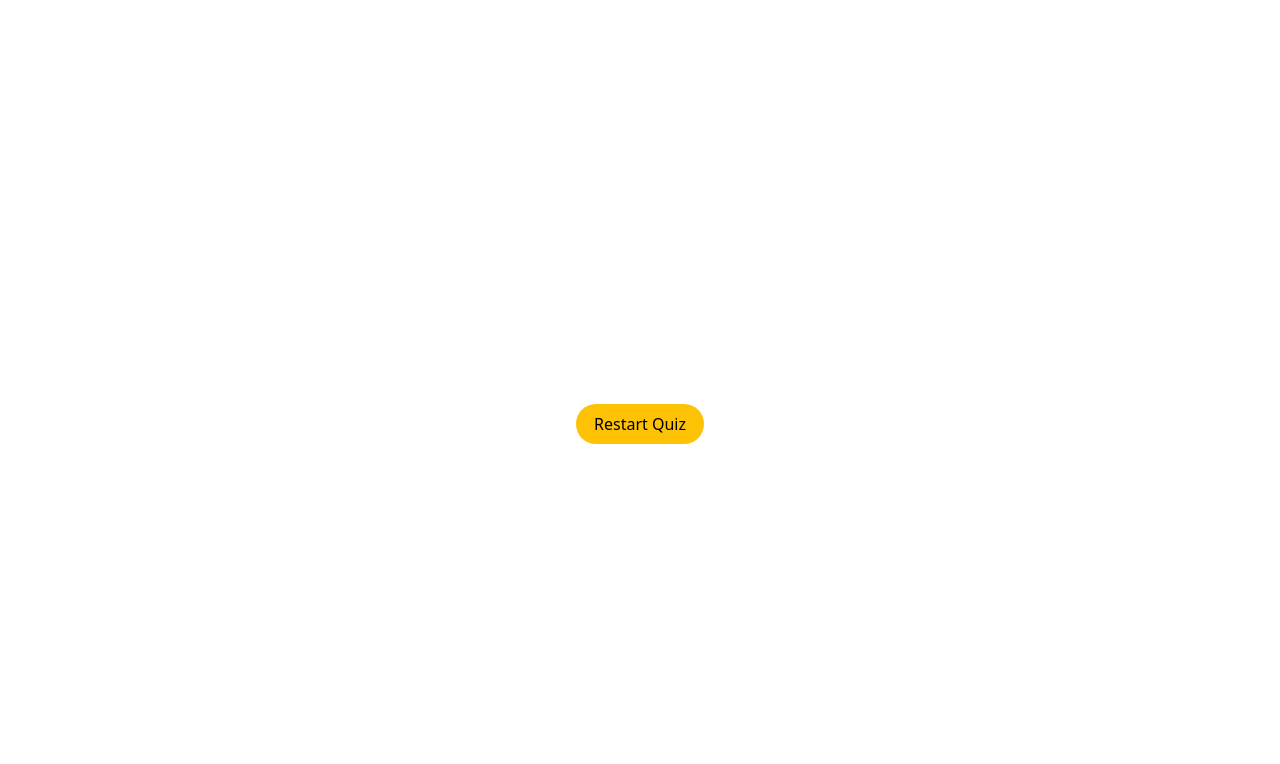
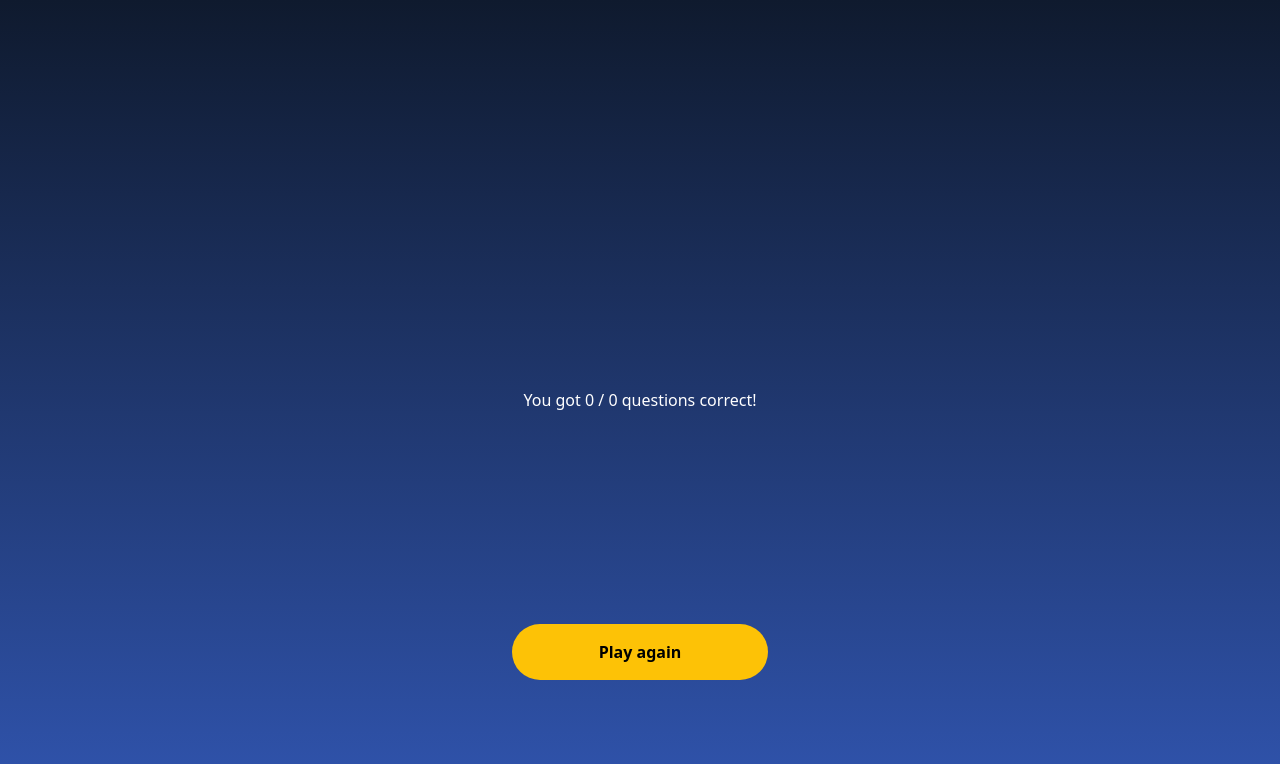
Before and after one commit to fac30/PRO03_FRONT_DANI_WILL_BEN, a React (Vite) app: page /results in a window 1280 px wide. Shown: the top 764 px of the page. Built offline with nearby package versions, Linux system fonts and the light colour scheme.

Commit message:
Merge updates

```diff
--- a/src/components/Display.tsx
+++ b/src/components/Display.tsx
@@ -3,6 +3,7 @@ import React from "react";
 interface DisplayProps {
   heading?: string;
   question?: string;
+  message?: string;
   score?: number;
   numberOfQuestions?: number;
   classes?: string;
@@ -11,6 +12,7 @@ interface DisplayProps {
 const Display: React.FC<DisplayProps> = ({
   heading,
   question,
+  message,
   score,
   numberOfQuestions,
   classes,
@@ -19,6 +21,7 @@ const Display: React.FC<DisplayProps> = ({
     <div>
       {heading && <h1 className={classes}>{heading}</h1>}
       {question && <div className={classes}>{question}</div>}
+      {message && <p className={classes}>{message}</p>}
       {score !== undefined && numberOfQuestions !== undefined && (
         <div className={classes}>
           You got {score} / {numberOfQuestions} questions correct!
--- a/src/pages/EndOfGame.tsx
+++ b/src/pages/EndOfGame.tsx
@@ -1,32 +1,32 @@
-import React from 'react';
+//End of Game page
+
 import Display from '../components/Display';
 import Button from '../components/Button';
-import { useLocation, useNavigate } from 'react-router-dom';
+import { Link } from 'react-router-dom';
+import { useState } from 'react';
 
-const EndOfGame: React.FC = () => {
-  const location = useLocation();
-  const navigate = useNavigate();
-  const { score, totalQuestions } = location.state || { score: 0, totalQuestions: 0 };
 
-  const handleRestart = () => {
-    navigate('/');
-  };
 
-  return (
-    <div className="end-game-container min-h-screen flex flex-col items-center justify-center text-white">
-      <Display
-        heading="Quiz Complete!"
-        score={score}
-        numberOfQuestions={totalQuestions}
-        classes="font-custom"
-      />
-      <Button
-        label="Restart Quiz"
-        onClick={handleRestart}
-        classes="bg-button-colour text-black py-2 px-4 rounded-full w-32 m-3"
-      />
-    </div>
-  );
-};
+const EndOfGame = () => {
+    const [playerScore, setPlayerScore] = useState<number>(0);
+    const [number, setNumber] = useState<number>(0);
+
+    const buttonContainerStyle: string = "absolute bottom-[15%] left-1/2 transform -translate-x-1/2";
+    const buttonStyle: string = "bg-button-colour text-black py-4 px-8 rounded-full w-64 font-extrabold";
+
+    return (
+
+
+        <div className = 'bg-gradient-to-b from-home-background to-background-gradient min-h-screen flex flex-col items-center justify-center text-white'>
+            <section>
+                <Display score={playerScore} numberOfQuestions={number} />
+            </section>
+            <section className={buttonContainerStyle}>
+            <Link to="/quiztype"> <Button label={"Play again"} onClick={()=>{}} classes={buttonStyle} /></Link>
+            </section>
+      </div>
+
+    )
+}
 
 export default EndOfGame;
--- a/src/pages/Settings.tsx
+++ b/src/pages/Settings.tsx
@@ -15,7 +15,7 @@ const Settings = () => {
   const [loading, setLoading] = useState<boolean>(false);
   const [errorMessage, setErrorMessage] = useState<string | null>(null);
 
-  const buttonStyle: string = 'bg-button-colour text-black py-2 px-4 rounded-full w-32 m-3';
+  const buttonStyle: string = "bg-button-colour text-black py-4 px-8 rounded-full w-64 font-extrabold m-3";
   const displayStyle: string = 'font-custom';
 
   const difficultySettings: string[] = ['Easy', 'Medium', 'Hard'];
@@ -69,7 +69,7 @@ return (
           label="Difficulty"
           options={difficultySettings}
           onSelect={(value) => setSelectedDifficulty(value)}
-          classes=""
+          classes={buttonStyle}
         />
       </section>
 
@@ -78,7 +78,7 @@ return (
           label="Number of Questions"
           options={numberOfQuestions}
           onSelect={(value) => setSelectedNumberOfQuestions(value)}
-          classes=""
+          classes={buttonStyle}
         />
       </section>
 
```
